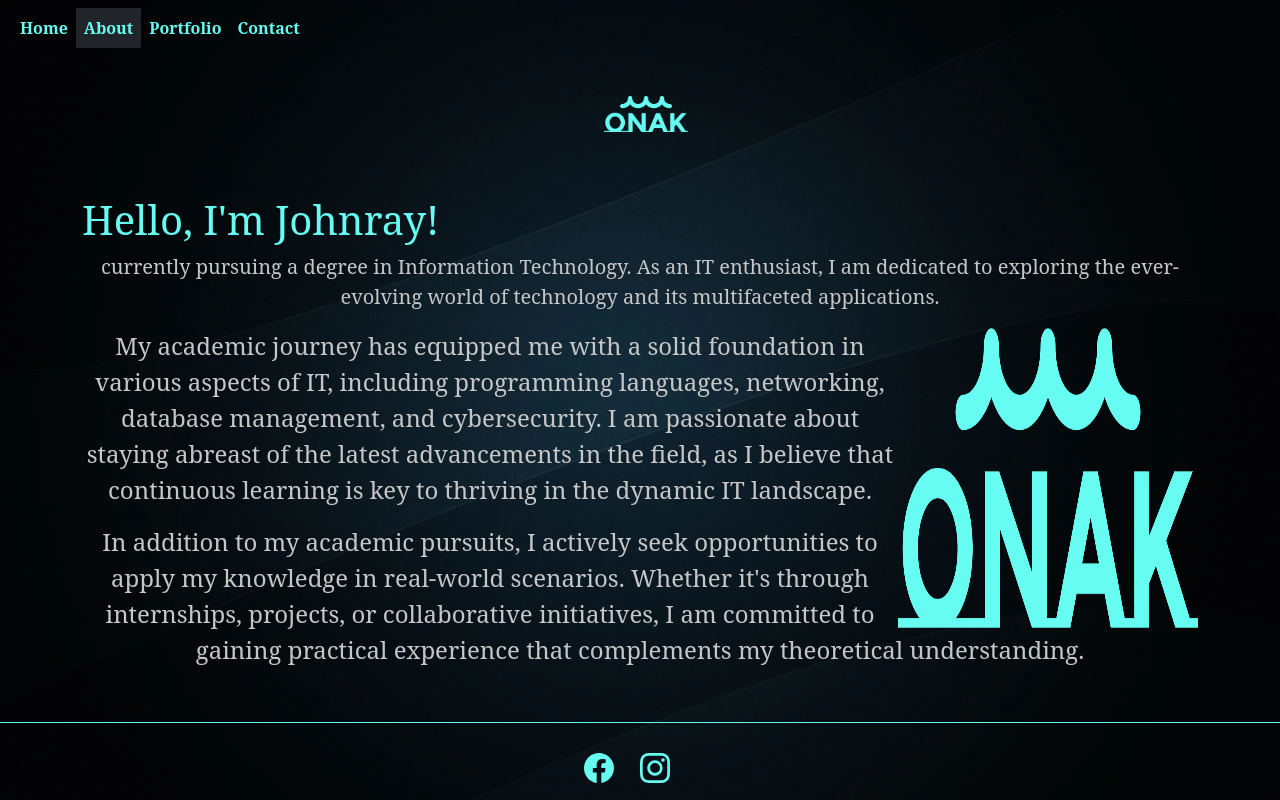
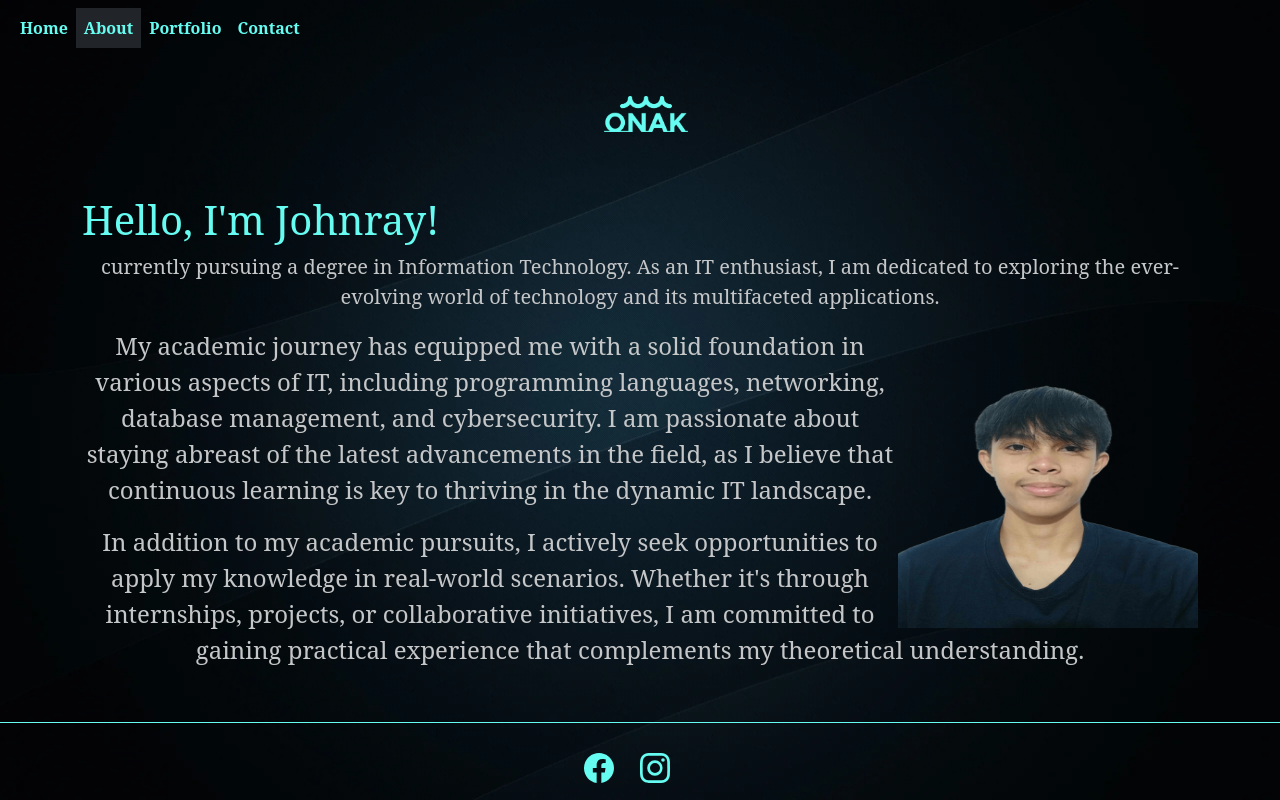
Before and after one commit to JohnrayCabatic16/My-Portfolio, a plain HTML site: page about.html in a window 1280 px wide. Drawn offline with nearby package versions, Linux system fonts and the light colour scheme.

Commit message:
Update about.html

```diff
--- a/about.html
+++ b/about.html
@@ -58,7 +58,7 @@
 
 
                 <p class="text-center">
-                    <img src="logo.png" width="300" height="300" alt="portrait of john smith" class=" float-sm-none float-md-end">
+                    <img src="onak.png" width="300" height="300" alt="johnray cabatic" class=" float-sm-none float-md-end">
                 </p>
 
             <p>My academic journey has equipped me with a solid foundation in various aspects of IT, including programming languages, networking, database management, and cybersecurity. I am passionate about staying abreast of the latest advancements in the field, as I believe that continuous learning is key to thriving in the dynamic IT landscape.
```
